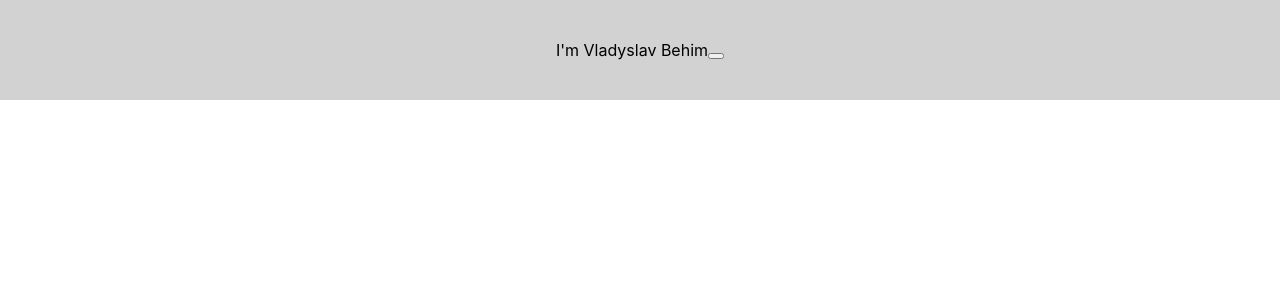
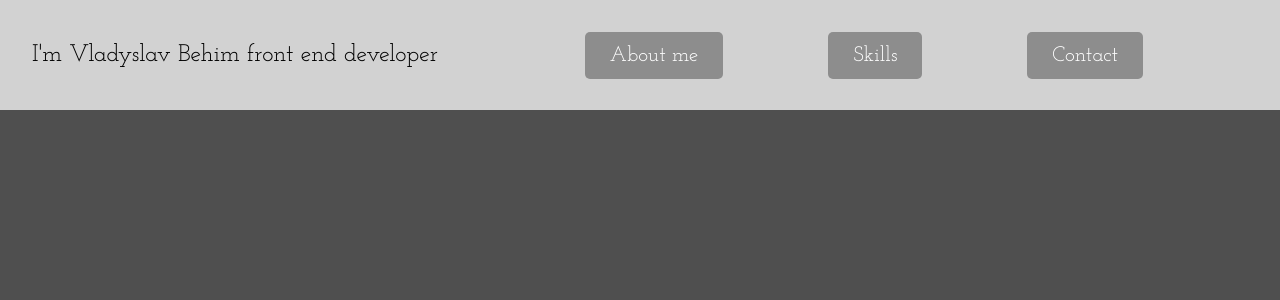
Before and after one commit to LadikBeg/ladik_cv, a React (Create React App) app: page / in a window 1280 px wide. Shown: the top 300 px of the page. Built offline with nearby package versions, Linux system fonts and the light colour scheme.

Commit message:
Header navigation menu

```diff
--- a/src/App.css
+++ b/src/App.css
@@ -1,38 +1,3 @@
 .App {
   text-align: center;
 }
-
-.App-logo {
-  height: 40vmin;
-  pointer-events: none;
-}
-
-@media (prefers-reduced-motion: no-preference) {
-  .App-logo {
-    animation: App-logo-spin infinite 20s linear;
-  }
-}
-
-.App-header {
-  background-color: #282c34;
-  min-height: 100vh;
-  display: flex;
-  flex-direction: column;
-  align-items: center;
-  justify-content: center;
-  font-size: calc(10px + 2vmin);
-  color: white;
-}
-
-.App-link {
-  color: #61dafb;
-}
-
-@keyframes App-logo-spin {
-  from {
-    transform: rotate(0deg);
-  }
-  to {
-    transform: rotate(360deg);
-  }
-}
--- a/src/App.js
+++ b/src/App.js
@@ -4,6 +4,7 @@ import Header from './Resourses/Header/Header'
 function App() {
   return (
     <div className="App">
+
       <Header/>
     </div>
   );
--- a/src/Resourses/Header/Header.css
+++ b/src/Resourses/Header/Header.css
@@ -1,7 +1,38 @@
 .header{
     background-color: #d2d2d2;
-    height: 100px;
+    height: 110px;
     display: flex;
     align-items: center;
-    justify-content: center;
+    justify-content: space-evenly;
+    padding: 0 10px;
+    gap: 20px;
+
 }
+#main_text{
+    font-size: 24px;
+}
+.navigation_menu{
+    display: flex;
+    justify-content: space-evenly;
+    width: 60vw;
+}
+.nabigation_button{
+    font-family: 'Josefin Slab', serif;
+    font-size: 21px;
+    background-color: #8d8d8d;
+    color: white;
+    padding: 13px 25px;
+    border: none;
+    border-radius: 5px;
+    cursor: pointer;
+    transition: 0.3s;
+}
+.nabigation_button:hover{
+    transition: 0.3s;
+    background-color: #696969;
+}
+@media(max-width: 800px){
+    .navigation_menu{
+        display: none;
+    }
+}
--- a/src/Resourses/Header/Header.js
+++ b/src/Resourses/Header/Header.js
@@ -3,9 +3,12 @@ import '../Header/Header.css'
 function Header() {
     return (
         <div className="header">
-            <p>I'm Vladyslav Behim</p>
+
+            <p id='main_text'>I'm Vladyslav Behim front end developer</p>
             <div className="navigation_menu">
-                <button className="nabigation"></button>
+                <button className="nabigation_button">About me</button>
+                <button className="nabigation_button">Skills</button>
+                <button className="nabigation_button">Contact</button>
             </div>
         </div>
     );
--- a/src/index.css
+++ b/src/index.css
@@ -1,13 +1,6 @@
+@import url('https://fonts.googleapis.com/css2?family=Josefin+Slab&display=swap');
 body {
   margin: 0;
-  font-family: -apple-system, BlinkMacSystemFont, 'Segoe UI', 'Roboto', 'Oxygen',
-    'Ubuntu', 'Cantarell', 'Fira Sans', 'Droid Sans', 'Helvetica Neue',
-    sans-serif;
-  -webkit-font-smoothing: antialiased;
-  -moz-osx-font-smoothing: grayscale;
+  font-family: 'Josefin Slab', serif;
+  background-color: #4f4f4f;
 }
-
-code {
-  font-family: source-code-pro, Menlo, Monaco, Consolas, 'Courier New',
-    monospace;
-}
--- a/src/index.js
+++ b/src/index.js
@@ -3,6 +3,7 @@ import ReactDOM from 'react-dom/client';
 import './index.css';
 import App from './App';
 import reportWebVitals from './reportWebVitals';
+
 
 const root = ReactDOM.createRoot(document.getElementById('root'));
 root.render(
```
